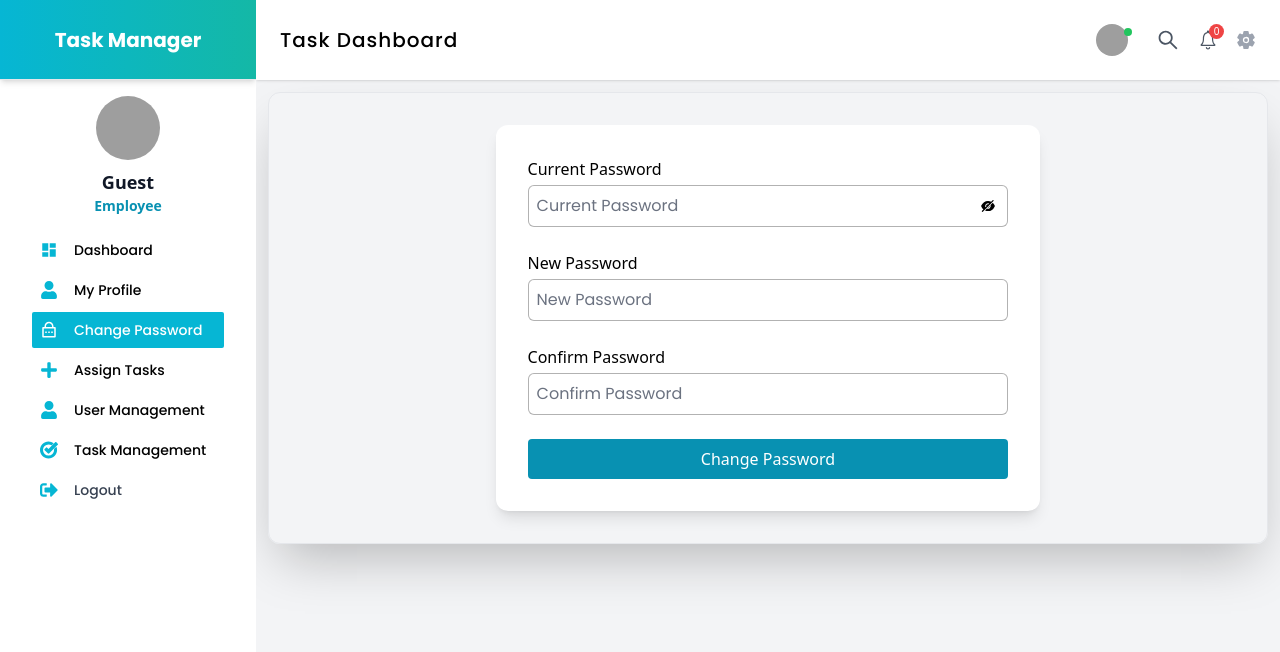
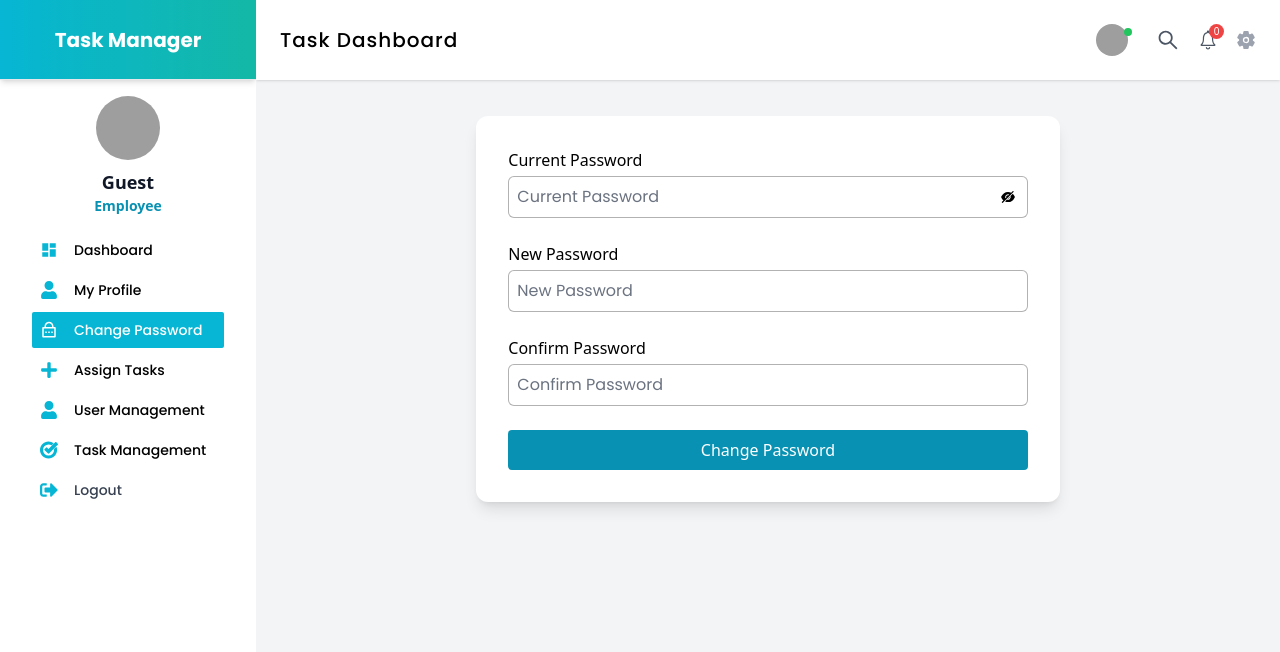
Before and after one commit to khushimishra1082002/employee_task_mangement_frontend, a React (Vite) app: page /dashboard/change-password in a window 1280 px wide. Shown: the top 652 px of the page. Built offline with nearby package versions, Linux system fonts and the light colour scheme; no server answers; sample sign-in values are in the browser's storage; grey boxes are pictures that could not be loaded; a web font is replaced by a local one.

Commit message:
change in changepassword layout

```diff
--- a/src/Components/ChangePassword.tsx
+++ b/src/Components/ChangePassword.tsx
@@ -50,13 +50,12 @@ const ChangePassword = () => {
   };
 
   return (
-    <div>
+    <div className="py-6">
       <motion.div
         initial={{ opacity: 0, y: 20 }}
         animate={{ opacity: 1, y: 0 }}
         transition={{ duration: 0.5 }}
-        className=" m-auto p-8 border rounded-xl shadow-2xl
-         flex justify-center items-center"
+        className=""
       >
         <Formik
           initialValues={initialValues}
@@ -65,7 +64,7 @@ const ChangePassword = () => {
         >
           {(formik) => (
             <Form
-              className="w-11/12 md:w-7/12 m-auto h-full
+              className="w-11/12 md:w-7/12 m-auto
               p-8 rounded-xl shadow-lg grid grid-cols-1 gap-6 items-center bg-white"
             >
               {/* Current Password */}
```
